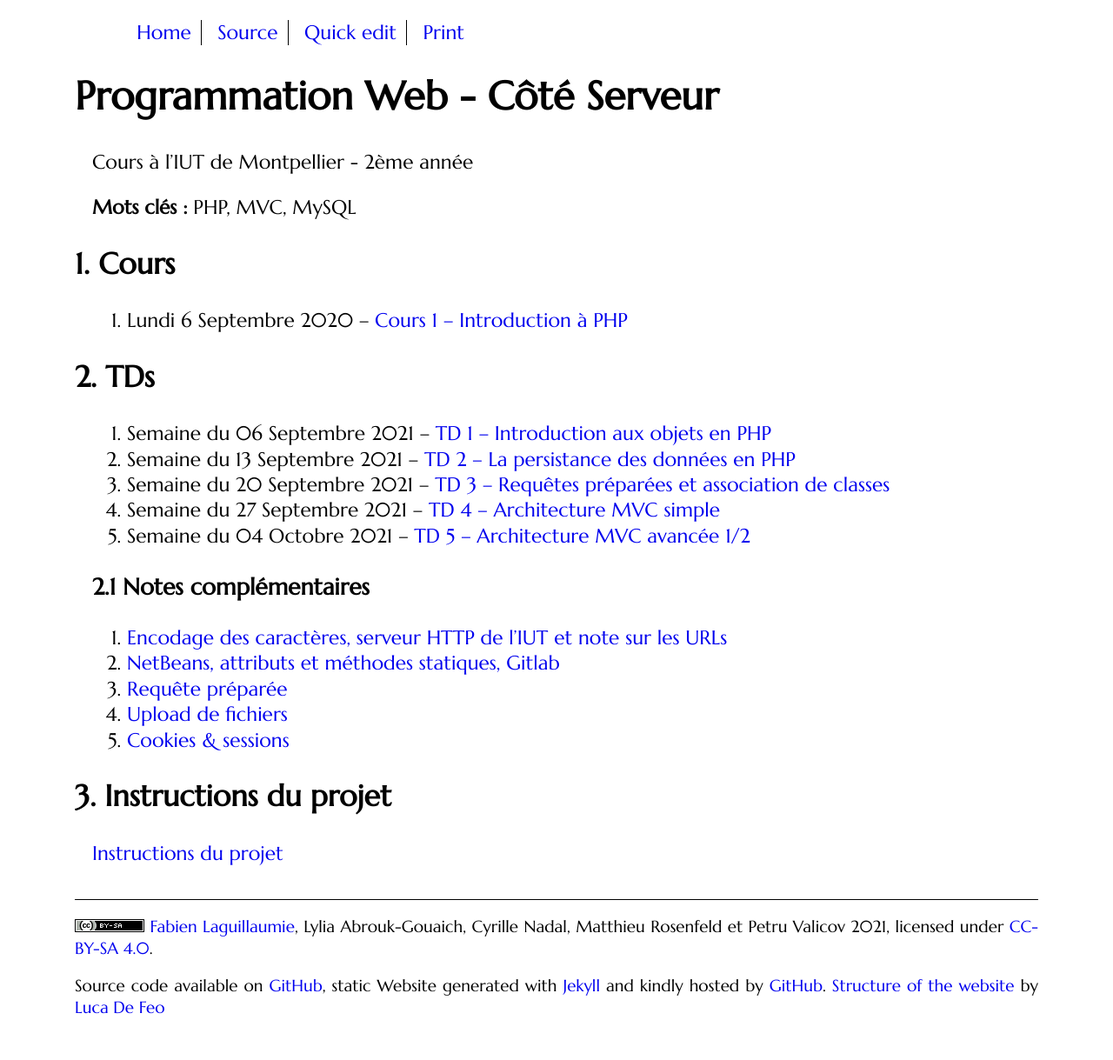
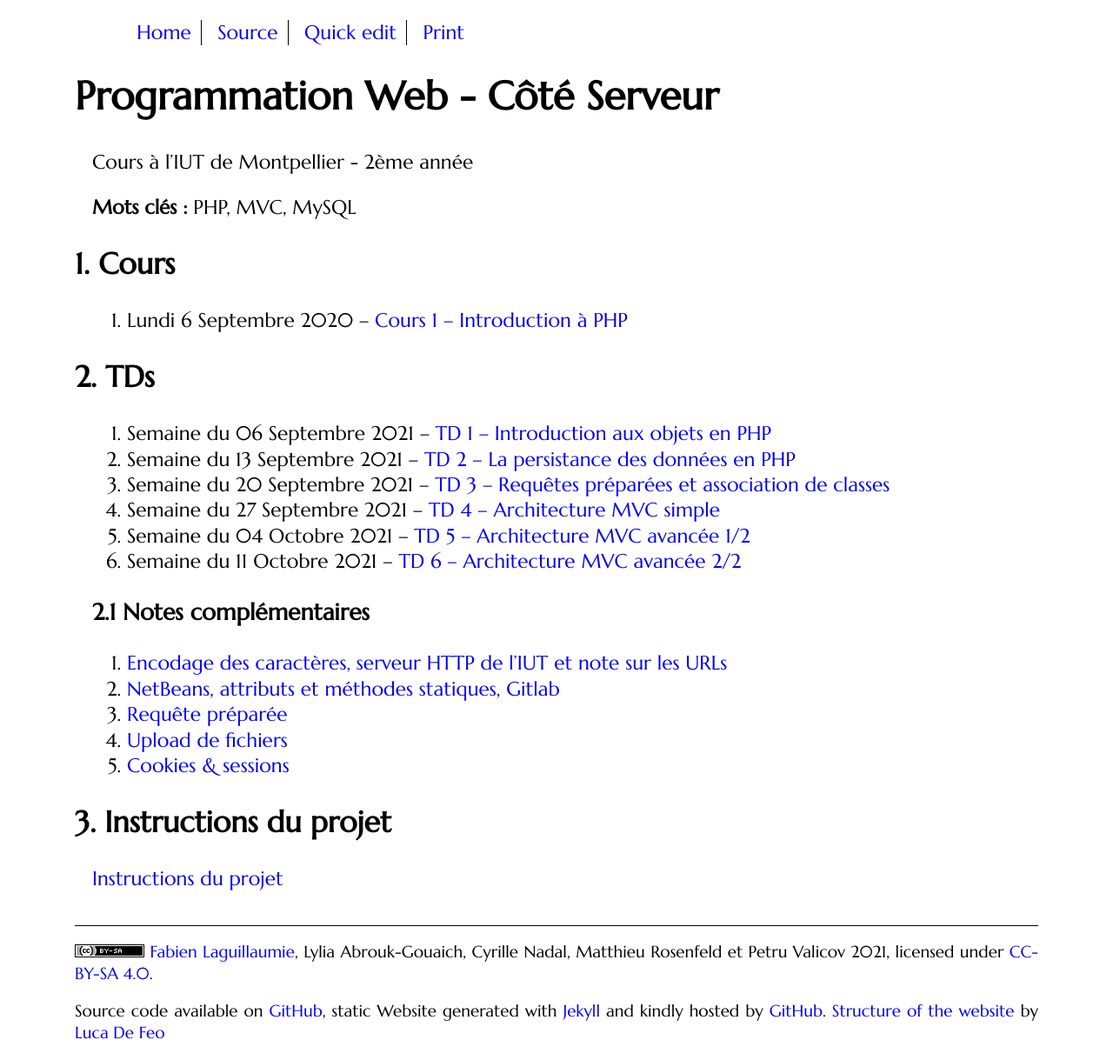
Before and after one commit to romainlebreton/R3.01-DeveloppementWeb, a Jekyll site: the page built from index.md, in a window 1280 px wide. Shown: the whole page at 87% size. Built offline with Jekyll 4.4.1, drawn with Linux system fonts in a browser that asks for light colours; some web fonts are replaced; before the commit the page ends 1190 px from its top, so only the background shows below that.

Commit message:
nouveau TD

```diff
--- a/index.md
+++ b/index.md
@@ -26,7 +26,7 @@ Cours à l'IUT de Montpellier - 2ème année
 <!-- <\!-- ([English version](tutorials/tutorial4-en.html)) -\-> -->
 1. Semaine du 04 Octobre 2021 -- [TD 5 -- Architecture MVC avancée 1/2](tutorials/tutorial5.html)
 <!-- <\!-- ([English version](tutorials/tutorial5-en.html)) -\-> -->
-<!-- 1. Semaine du 11 Octobre 2021 --  [TD 6 -- Architecture MVC avancée 2/2](tutorials/tutorial6.html)  -->
+1. Semaine du 11 Octobre 2021 --  [TD 6 -- Architecture MVC avancée 2/2](tutorials/tutorial6.html)
 <!-- <\!-- ([English version](tutorials/tutorial6-en.html)) -\-> -->
 <!-- 1. Semaine du 18 Octobre 2021 --  [Début projet](projet.html) -->
 <!-- 1. Semaine du 25 Octobre 2021 -- [Projet](projet.html) -->
```
